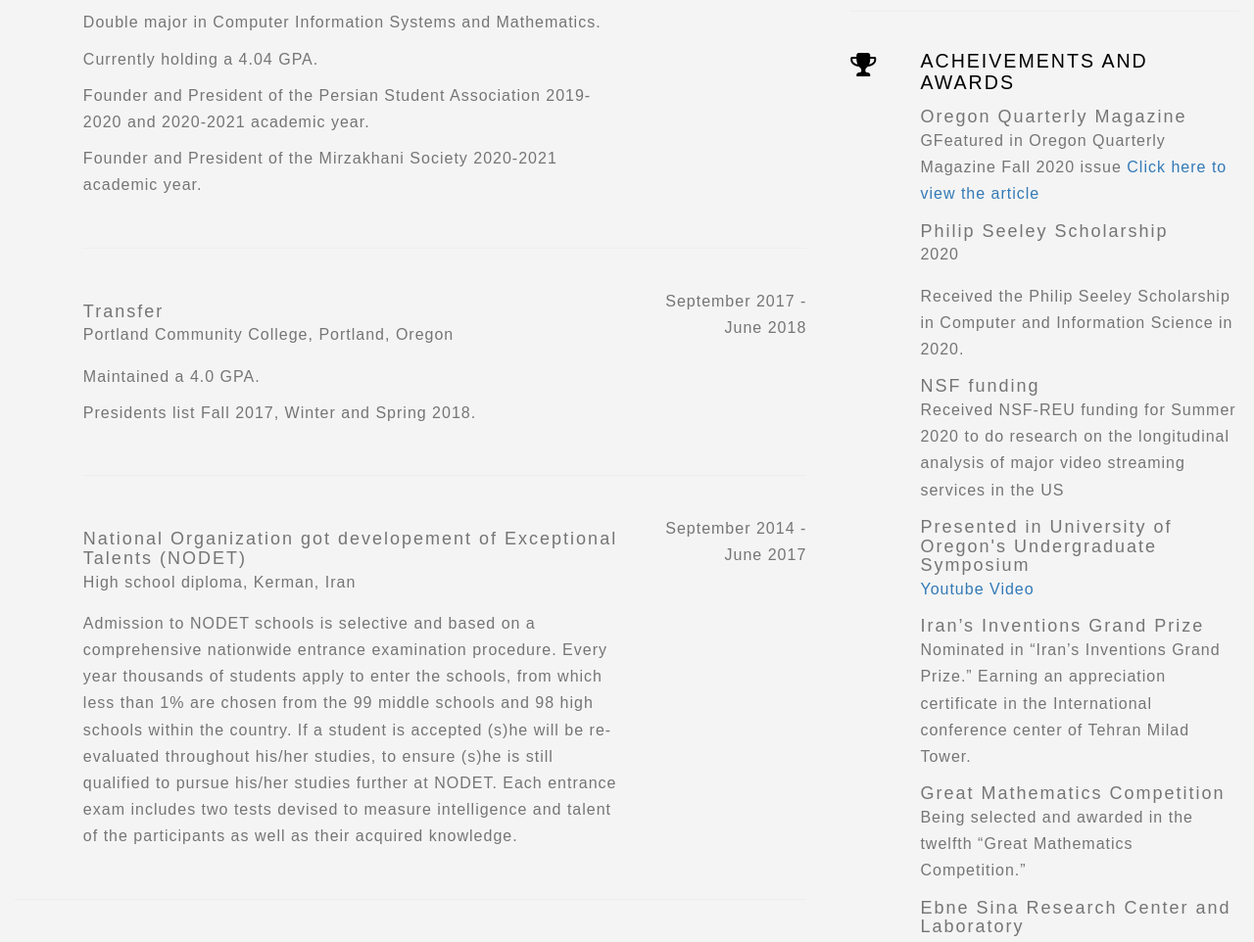
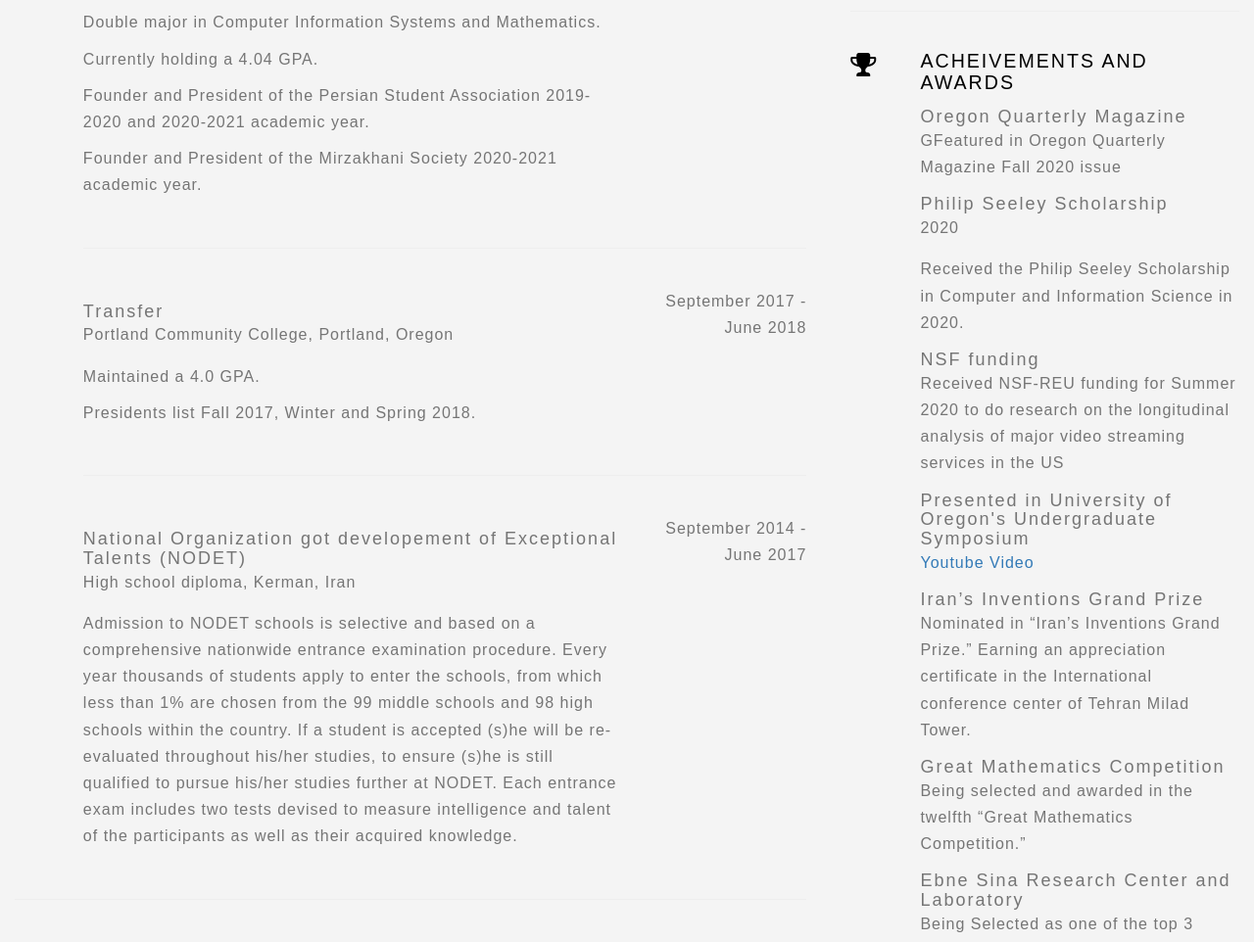
Before and after one commit to DonnaHooshmand/donnahooshmand.github.io, a plain HTML site: page index.html in a window 1280 px wide. Shown: the part 1066-2028 px from the top of the page at 98% size. Drawn offline with nearby package versions, Linux system fonts and the light colour scheme; a script that the page names is missing; a web font is replaced by a local one.

Commit message:
Update index.html

```diff
--- a/index.html
+++ b/index.html
@@ -243,7 +243,8 @@
 
                     <div class="Acheivements">
                         <h4>Oregon Quarterly Magazine</h4>
-                        <p>GFeatured in Oregon Quarterly Magazine Fall 2020 issue <a href="https://issuu.com/uomarketingcommunications/docs/oq_autumn_2020/30"></span>Click here to view the article</a> </p>
+<!--                         <p>GFeatured in Oregon Quarterly Magazine Fall 2020 issue <a href="https://issuu.com/uomarketingcommunications/docs/oq_autumn_2020/30"></span>Click here to view the article</a> </p> -->
+                    <p>GFeatured in Oregon Quarterly Magazine Fall 2020 issue </p>
                     </div>
                     <!--1st award end-->
 
```
